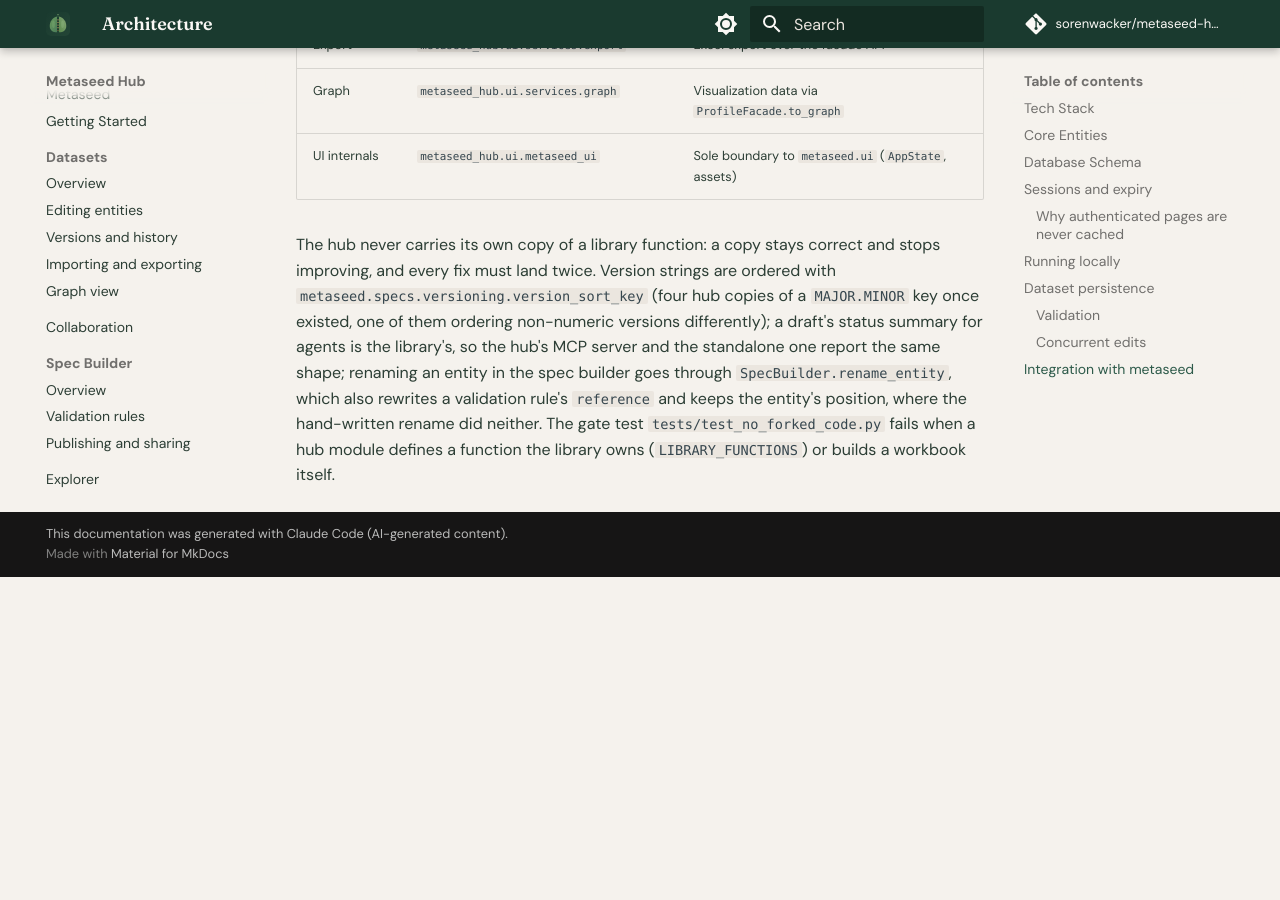
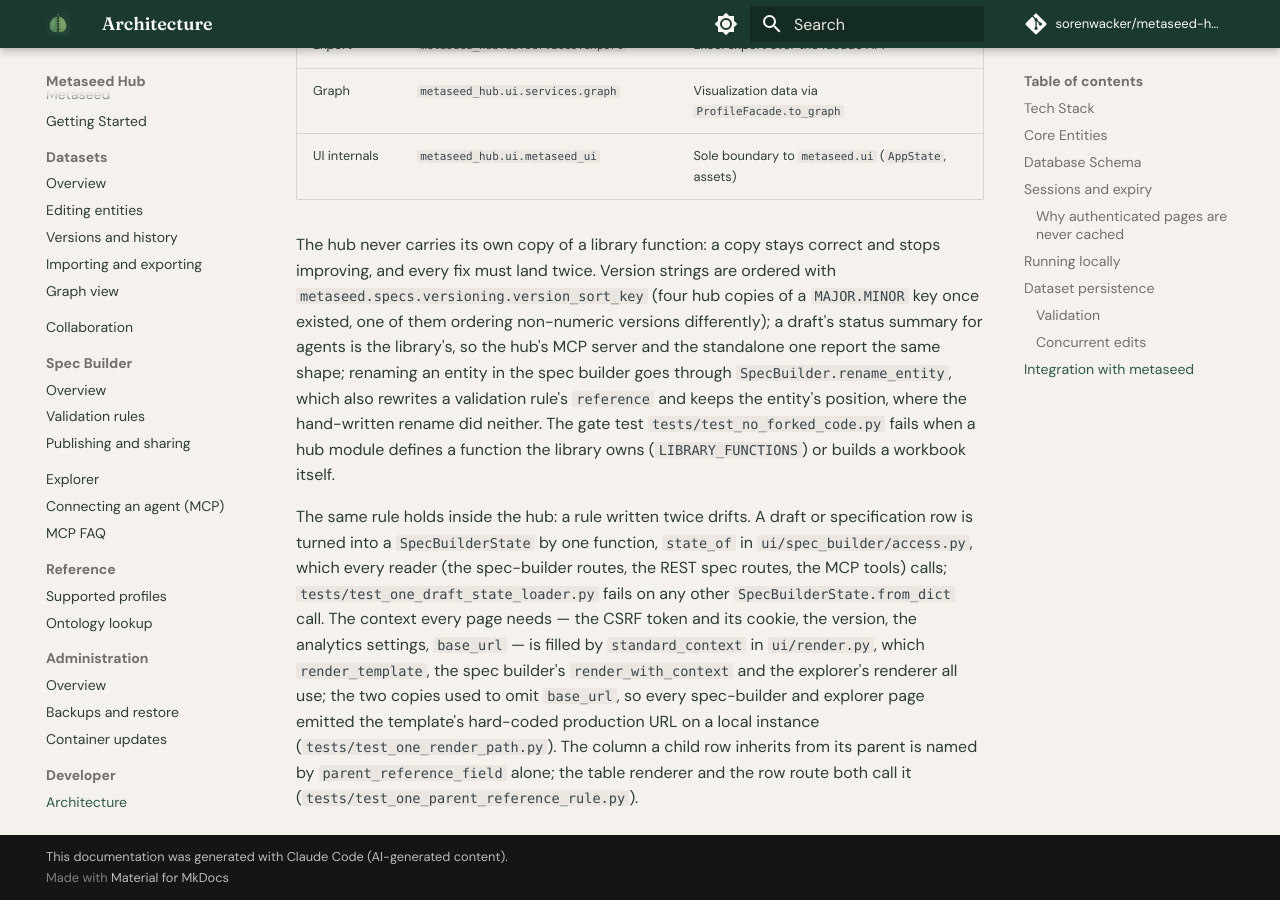
Before and after one commit to sorenwacker/metaseed-hub, an MkDocs documentation site: the page built from docs/developer/architecture.md, in a window 1280 px wide and 900 px high, scrolled down 8592 px. Built offline with MkDocs 1.6.1 and Material for MkDocs 9.7.7, drawn with Linux system fonts in a browser that asks for light colours; comment, search, counter and statistics services are not loaded; before the commit the page ends 9169 px from its top, so only the background shows below that.

Commit message:
Document the one draft-state loader, the one standard page context and the one parent-reference rule

```diff
--- a/docs/developer/architecture.md
+++ b/docs/developer/architecture.md
@@ -121,3 +121,5 @@
 | UI internals | `metaseed_hub.ui.metaseed_ui` | Sole boundary to `metaseed.ui` (`AppState`, assets) |
 
 The hub never carries its own copy of a library function: a copy stays correct and stops improving, and every fix must land twice. Version strings are ordered with `metaseed.specs.versioning.version_sort_key` (four hub copies of a `MAJOR.MINOR` key once existed, one of them ordering non-numeric versions differently); a draft's status summary for agents is the library's, so the hub's MCP server and the standalone one report the same shape; renaming an entity in the spec builder goes through `SpecBuilder.rename_entity`, which also rewrites a validation rule's `reference` and keeps the entity's position, where the hand-written rename did neither. The gate test `tests/test_no_forked_code.py` fails when a hub module defines a function the library owns (`LIBRARY_FUNCTIONS`) or builds a workbook itself.
+
+The same rule holds inside the hub: a rule written twice drifts. A draft or specification row is turned into a `SpecBuilderState` by one function, `state_of` in `ui/spec_builder/access.py`, which every reader (the spec-builder routes, the REST spec routes, the MCP tools) calls; `tests/test_one_draft_state_loader.py` fails on any other `SpecBuilderState.from_dict` call. The context every page needs — the CSRF token and its cookie, the version, the analytics settings, `base_url` — is filled by `standard_context` in `ui/render.py`, which `render_template`, the spec builder's `render_with_context` and the explorer's renderer all use; the two copies used to omit `base_url`, so every spec-builder and explorer page emitted the template's hard-coded production URL on a local instance (`tests/test_one_render_path.py`). The column a child row inherits from its parent is named by `parent_reference_field` alone; the table renderer and the row route both call it (`tests/test_one_parent_reference_rule.py`).
```
